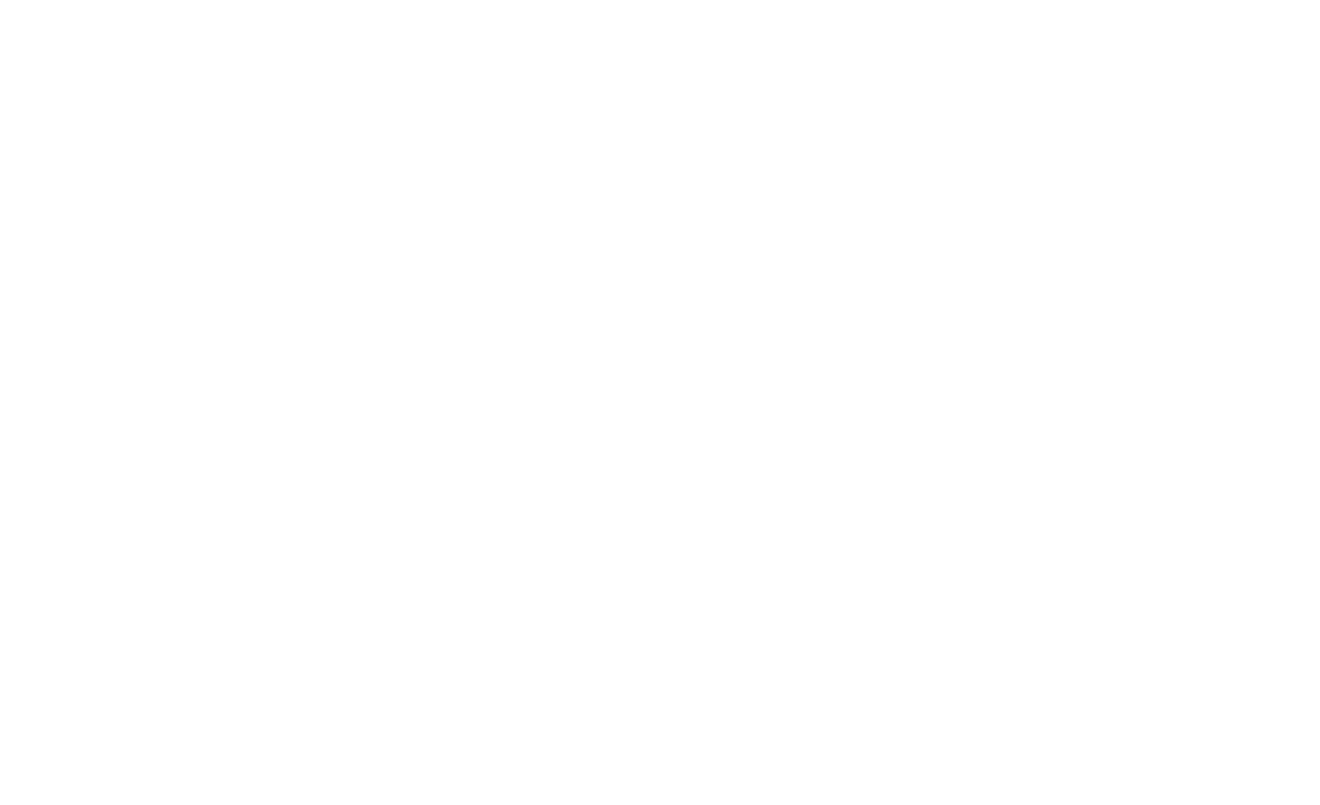
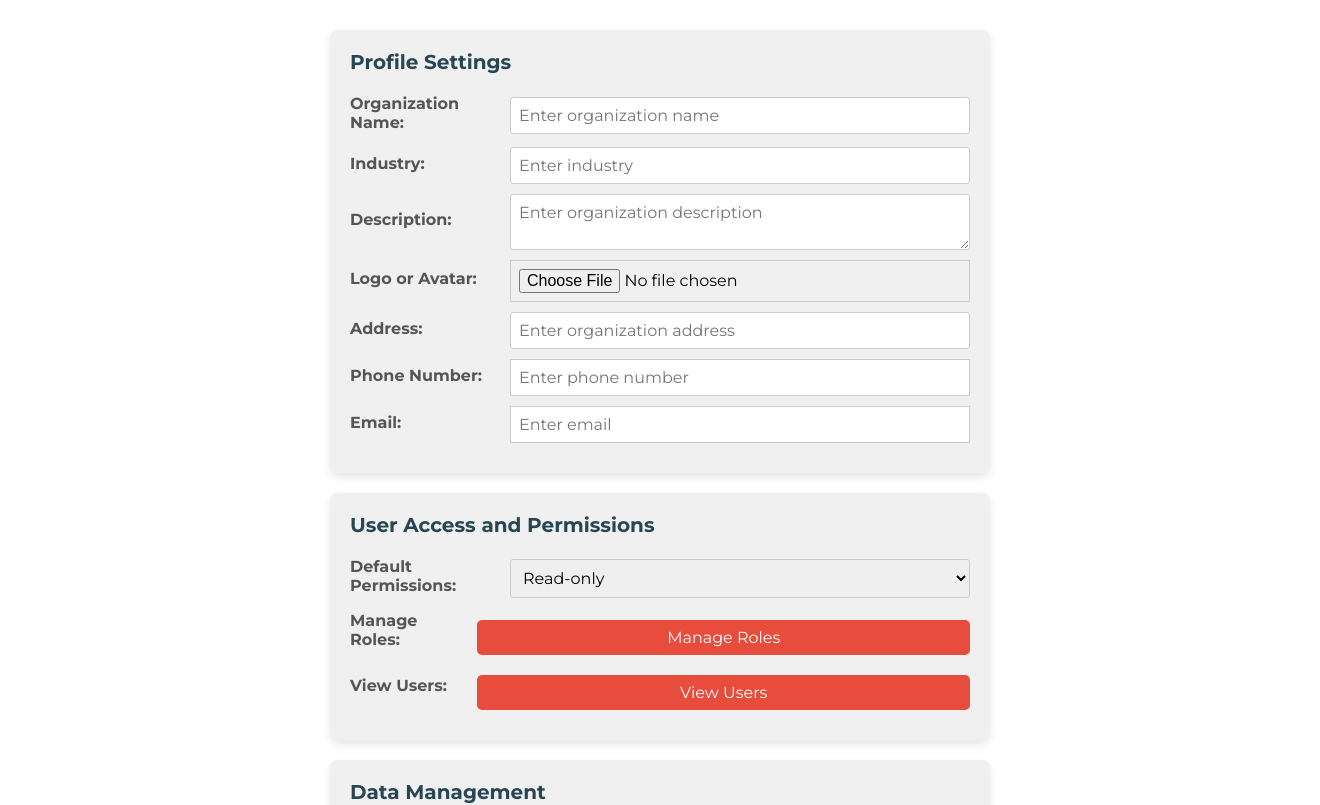
Before and after one commit to Noor-Ul-Imaan/Taskify-App, a React (Create React App) app: page /OrgSettings/1 in a window 1280 px wide. Before the commit this address had no page. Shown: the top 805 px of the page, 1320 px wide, since content can reach past the window. Built offline with nearby package versions, Linux system fonts and the light colour scheme.

Commit message:
editted org settings page

```diff
--- a/src/App.js
+++ b/src/App.js
@@ -21,6 +21,7 @@
 import Reorder from './components/Reorder';
 import OrganizationDetails from './components/OrganizationDetails';
 import IndivHomepage from './components/tasks/IndivHomepage';
+import OrgSettings from './components/OrgSettings';
 
 
 import CreateTask from './components/tasks/CreateTask';
@@ -79,12 +80,12 @@
             <Route path='/InviteMembers' element={<InviteMembers />} />
             <Route path='/AdminHomepage' element={<AdminHomepage />} />
             <Route path='/Settings' element={<Settings />} />
+            <Route path='/OrgSettings/:id' element={<OrgSettings />} />
             <Route path='/FAQs' element={<FAQs />} />
             <Route path='/OrgHierarchy' element={<OrgHierarchy />} />
             <Route path='/Reorder' element={<Reorder />} />
             <Route path='/OrganizationDetails' element={<OrganizationDetails />} />
             <Route path='/IndivHomepage' element={<IndivHomepage />} />
-
 
 
           </Routes>
--- a/src/components/OrgSettings.css
+++ b/src/components/OrgSettings.css
@@ -2,7 +2,7 @@
     display: flex;
     flex-wrap: wrap;
     justify-content: center;
-    width: 75%;
+    width: 100%;
     margin: 0 auto;
     padding: 20px;
 }
--- a/src/components/dump.js
+++ b/src/components/dump.js
@@ -39,6 +39,10 @@
         <br></br>
         <Link to='/IndivHomepage'>
         IndivHomepage</Link>
+
+        <br></br>
+        <Link to='/OrgSettings'>
+        OrgSettings</Link>
     </div>
   )
 }
```
